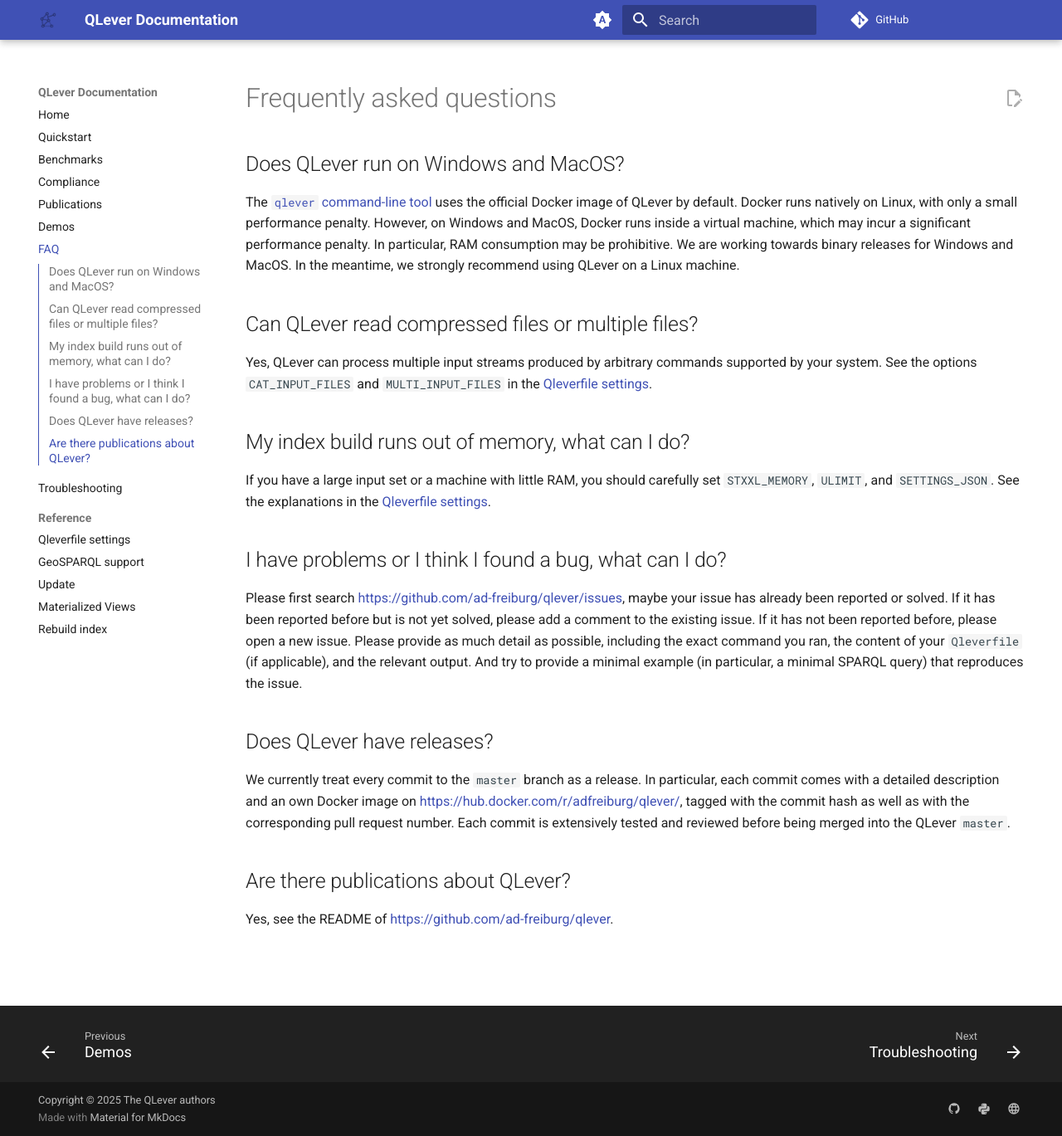
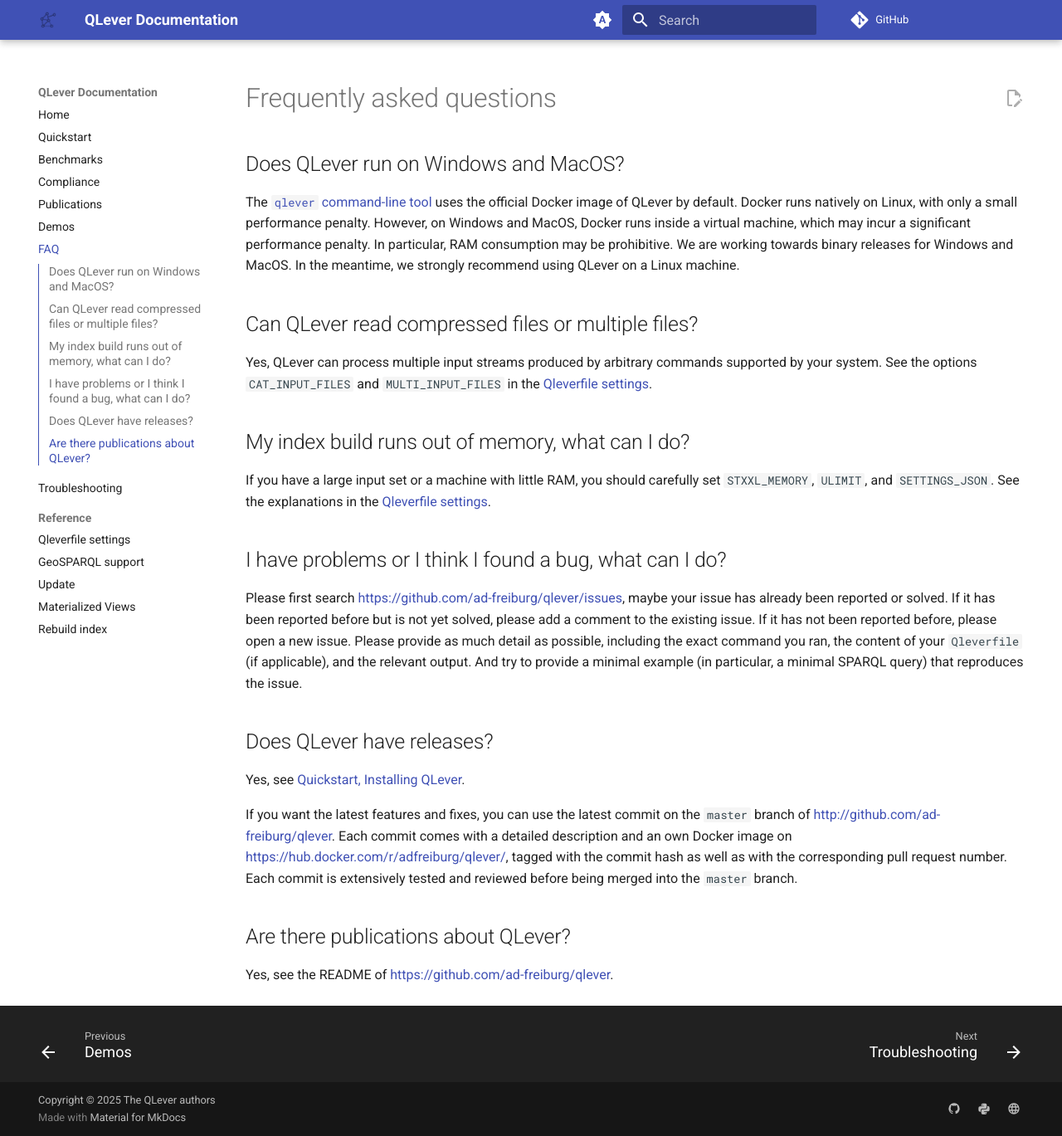
Before and after one commit to qlever-dev/qlever-docs, an MkDocs documentation site: the page built from docs/faq.md, in a window 1280 px wide and 1369 px high. Shown: the whole window at 83% size. Built offline with MkDocs 1.6.1 and Material for MkDocs 9.7.7, drawn with Linux system fonts in a browser that asks for light colours; plug-ins that fetch from the network failed and are left out; comment, search, counter and statistics services are not loaded; the version menu is left out.

Commit message:
Update statement about QLever releases and refer to the new binaries

```diff
--- a/docs/faq.md
+++ b/docs/faq.md
@@ -34,11 +34,14 @@ possible, including the exact command you ran, the content of your `Qleverfile`
 
 ## Does QLever have releases?
 
-We currently treat every commit to the `master` branch as a release. In
-particular, each commit comes with a detailed description and an own Docker
-image on <https://hub.docker.com/r/adfreiburg/qlever/>, tagged with the commit
-hash as well as with the corresponding pull request number. Each commit is
-extensively tested and reviewed before being merged into the QLever `master`.
+Yes, see [Quickstart, Installing QLever](quickstart.md#installing-qlever).
+
+If you want the latest features and fixes, you can use the latest commit
+on the `master` branch of http://github.com/ad-freiburg/qlever. Each commit
+comes with a detailed description and an own Docker image on
+<https://hub.docker.com/r/adfreiburg/qlever/>, tagged with the commit hash as
+well as with the corresponding pull request number. Each commit is
+extensively tested and reviewed before being merged into the `master` branch.
 
 ## Are there publications about QLever?
 
```
Also changed, not shown: docs/qleverfile.md (+1 -1 lines).
